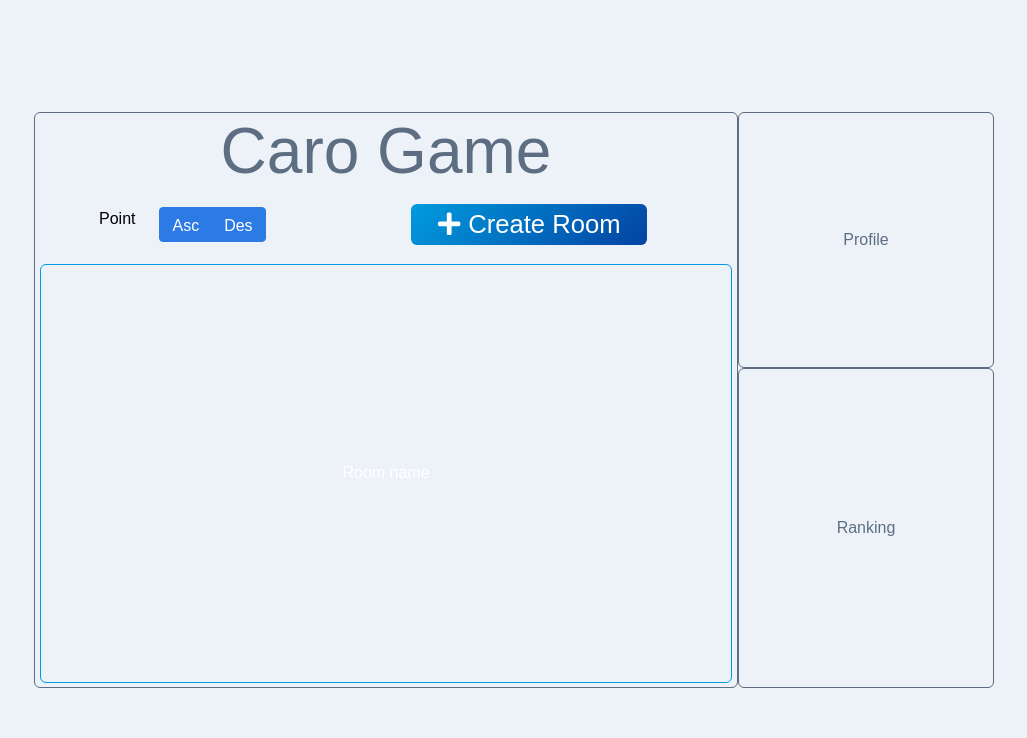
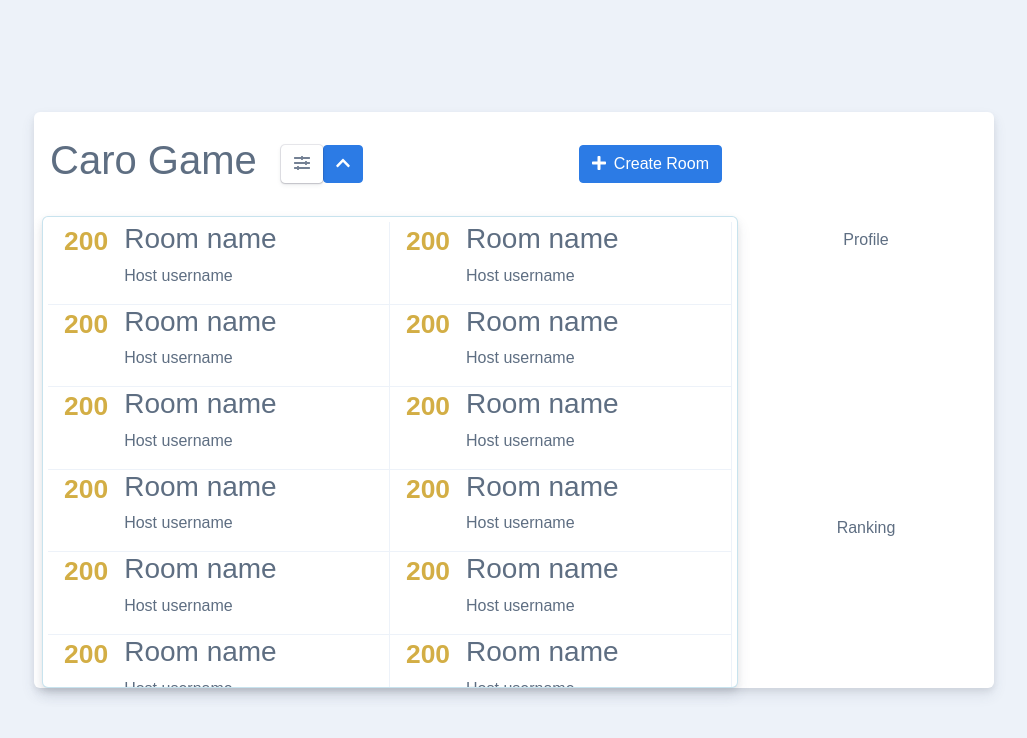
Before and after one commit to tranphucbol/caro, a React (Create React App) app in the folder front-end/: page / in a window 1280 px wide. Shown: the top 738 px of the page, without its empty margins (126-1153 px from the left). Built offline with nearby package versions, Linux system fonts and the light colour scheme; a web font is replaced by a local one.

Commit message:
update dashboard

```diff
--- a/front-end/package.json
+++ b/front-end/package.json
@@ -11,11 +11,13 @@
     "react": "^16.9.0",
     "react-bootstrap": "^1.0.0-beta.11",
     "react-dom": "^16.9.0",
+    "react-perfect-scrollbar": "^1.5.3",
     "react-redux": "^7.1.0",
     "react-router-dom": "^5.0.1",
     "react-scripts": "3.1.0",
     "react-transition-group": "^4.2.2",
-    "redux": "^4.0.4"
+    "redux": "^4.0.4",
+    "smooth-scrollbar": "^8.4.0"
   },
   "scripts": {
     "start": "react-scripts start",
--- a/front-end/src/components/Room.jsx
+++ b/front-end/src/components/Room.jsx
@@ -4,8 +4,15 @@ class Room extends React.Component {
 
     render() {
         return (
-            <div>
-                Room name
+            <div className="db-room">
+                <div className="db-room-point mx-3 ">
+                    <p>200</p>
+                </div>
+                <div className="db-room-info">
+                    <h3>Room name</h3>
+                    <p>Host username</p>
+                </div>
+
             </div>
         )
     }
--- /dev/null
+++ b/front-end/src/components/dashboard-toolbar.jsx
@@ -0,0 +1,62 @@
+import React from 'react';
+import { Button, ButtonGroup, Dropdown } from 'react-bootstrap';
+import { faPlus, faSlidersH, faChevronUp, faChevronDown } from '@fortawesome/free-solid-svg-icons';
+import { FontAwesomeIcon } from '@fortawesome/react-fontawesome';
+
+class DBToolBar extends React.Component {
+
+	constructor(props){
+		super(props)
+		this.state = {
+			filter : "Default",
+			order : "asc"
+		}
+	}
+
+
+	render() {
+
+		let btnOrder;
+
+		if(this.state.order === "asc"){
+			btnOrder = <FontAwesomeIcon icon={faChevronUp}/>
+		}
+		else{
+			btnOrder = <FontAwesomeIcon icon={faChevronDown}/>
+		}
+
+		return (
+			<div className="db-toolbar px-3 my-4">
+				<div className="d-flex align-items-center">
+					<h1 className="db-title">Caro Game</h1>
+
+					<Dropdown className="ml-4">
+						<Dropdown.Toggle className="db-tool-button" >
+							<FontAwesomeIcon icon={faSlidersH}></FontAwesomeIcon>
+						</Dropdown.Toggle>
+
+						<Dropdown.Menu>
+							<Dropdown.Item>Point</Dropdown.Item>
+							<Dropdown.Item>Name</Dropdown.Item>
+							<Dropdown.Item>Host</Dropdown.Item>
+						</Dropdown.Menu>
+					</Dropdown>
+
+					<Button className="">
+						{btnOrder}
+					</Button>
+
+
+
+				</div>
+
+				<Button>
+					<FontAwesomeIcon icon={faPlus} className="mr-2" />
+					Create Room
+				</Button>
+			</div>
+		);
+	}
+}
+
+export default DBToolBar;
--- a/front-end/src/index.css
+++ b/front-end/src/index.css
@@ -233,85 +233,116 @@ input {
 }
 
 .db-leftbar{
-  border-style: solid;
-  border-width: 1px;
-  border-radius: 0.375rem;
   width: 55vmax;
 }
 
 .db-title{
-  height: 12%;
+  color:#5e6e82;
   text-align: center;
-  font-size: 5vmax;
+  font-size: 2.5rem;
 }
 
 .db-toolbar{
-  height: 12%;
+  width: 100%;
   display: flex;
-  justify-content: space-evenly;
+  justify-content: space-between;
   align-items: center;
-  justify-content: center;
   color: white;
 
 }
 
 .db-toolbar-point{
-  margin-left: 5vmax;
-  flex-grow: 4;
-  height: 50%;
   color: black;
   display: flex;
+  align-items: center;
+  border-radius: 0.375rem;
+  background-color: #009bde;
+}
+
+.db-toolbar-point p{
+  color: gold;
+  font-weight: 800;
+  font-size: 1.75em;
+  width: 7vmax;
+  text-align: center;
 }
 
 .db-toolbar-create{
-  flex-grow: 3;
   background-image: linear-gradient(-45deg,#0443a2,#009bde);
   border: none;
   border-radius: 0.375rem;
   color: white;
-  font-size: 2vmax;
-  margin: 0 7vmax;
+  font-size: 1rem;
 }
 
 .db-toolbar-create:hover{
   color:#0443a2;
 }
 
-.db-listroom{
-  border: #009bde;
-  border-style: solid;
-  border-width: 1px;
-  border-radius: 0.375rem;
-  height: 73%;
-  display: flex;
-  align-items: center;
-  justify-content: center;
-  color: white;
-  margin: 0.4vmax;
-}
-
 .db-profile{
-  border-style: solid;
-  border-width: 1px;
   height: 20vmax;
   display: flex;
   align-items: center;
   justify-content: center;
-  border-radius: 0.375rem;
 }
 
 .db-ranking{
-  border-style: solid;
-  border-width: 1px;
   height: 25vmax;
   display: flex;
   align-items: center;
   justify-content: center;
+}
+
+.db-listroom{
+
+  display: flex;
+  flex-wrap: wrap;
+  color: white;
+  margin: 0.4vmax;
+  justify-content: space-evenly;
+}
+
+.db-listroomscroll{
+  height: 82%;
+  border: #1183b43a;
+  border-style: double;
+  border-width: 1px;
   border-radius: 0.375rem;
 }
 
+.db-room{
+  width: 50%;
+  border-bottom: 1px solid #d8e2ef!important;
+  border-right: 1px solid #d8e2ef!important;
+  border-color: #edf2f9!important;
+  color: #5e6e82;
+  display: flex;
+  font-weight: 400;
+  line-height: 1.5;
+
+}
+
+.db-room-point{
+  color: #D3AE45;
+  font-size: 1.65rem;
+  font-weight: bold;
+
+}
 
 
 .db-rightbar{
   width: 20vmax;
 }
+
+
+.db-tool-button{
+  background-color: #fff;
+  color: #748194;
+  border-color: #fff;
+  box-shadow : 0 0 0 1px rgba(43,45,80,.1), 0 2px 5px 0 rgba(43,45,80,.08), 0 1px 1.5px 0 rgba(0,0,0,.07), 0 1px 2px 0 rgba(0,0,0,.08)
+
+}
+
+.dropdown-toggle::after {
+    display:none;
+}
--- a/front-end/src/pages/dashboard.jsx
+++ b/front-end/src/pages/dashboard.jsx
@@ -1,48 +1,56 @@
 import React from 'react'
 import Main from './main'
-import {Container, Row, Col, Button, ButtonGroup, ButtonToolbar} from  'react-bootstrap'
+import { Container, Row, Col, Button, ButtonGroup, ButtonToolbar } from 'react-bootstrap'
 import { FontAwesomeIcon } from '@fortawesome/react-fontawesome'
 import { faPlus } from '@fortawesome/free-solid-svg-icons'
 import { Link } from "react-router-dom"
 import Box from '../components/Box'
 import Room from '../components/Room'
+import DBToolBar from '../components/dashboard-toolbar'
+import Scrollbar from 'smooth-scrollbar'
+import { list } from 'postcss';
+import 'react-perfect-scrollbar/dist/css/styles.css';
+import PerfectScrollbar from 'react-perfect-scrollbar'
 
 const containerStyle = {
     display: 'inline',
     'align-items': 'center',
-    'margin-top' : 'auto',
-    'margin-bottom' : 'auto',
+    'margin-top': 'auto',
+    'margin-bottom': 'auto',
 }
 
-class DashBoard extends React.Component{
-    render(){
+class DashBoard extends React.Component {
+
+
+
+    render() {
+
+        const listRoom = []
+
+        for (var i = 0; i < 20; i++) {
+            listRoom.push(<Room></Room>)
+        }
+
         return (
             <Main>
                 <Container className="min-vh-100 flex-center">
-                    <div className="db">
-                    <div className="db-leftbar"  >
-                        <h1 className="db-title">Caro Game</h1>
-                        <div className="db-toolbar">
-                            <div className="db-toolbar-point">
-                                <p className="mr-4">Point</p>
-                                <ButtonGroup>
-                                    <Button>Asc</Button>
-                                    <Button>Des</Button>
-                                </ButtonGroup>
+                    <div className="card">
+                        <div className="db ">
+                            <div className="db-leftbar" >
+                                <DBToolBar />
+                                <div className="db-listroomscroll ml-2 card">
+                                <PerfectScrollbar >
+                                    <div className="db-listroom">
+                                        {listRoom}
+                                    </div>
+                                </PerfectScrollbar>
+                                </div>
                             </div>
-                            <button className="db-toolbar-create card-bg-ui">
-                                <FontAwesomeIcon icon={faPlus} className="mr-2"/>
-                                Create Room
-                            </button>
+                            <div className="db-rightbar">
+                                <div className="db-profile">Profile</div>
+                                <div className="db-ranking">Ranking</div>
+                            </div>
                         </div>
-                        <div className="db-listroom">
-                            <Room></Room>
-                        </div>
-                    </div>
-                    <div className="db-rightbar">
-                        <div className="db-profile">Profile</div>
-                        <div className="db-ranking">Ranking</div>
-                    </div>
                     </div>
                 </Container>
             </Main>
```
Also changed, not shown: 1 other file (tests, documents, lock files or other folders).
